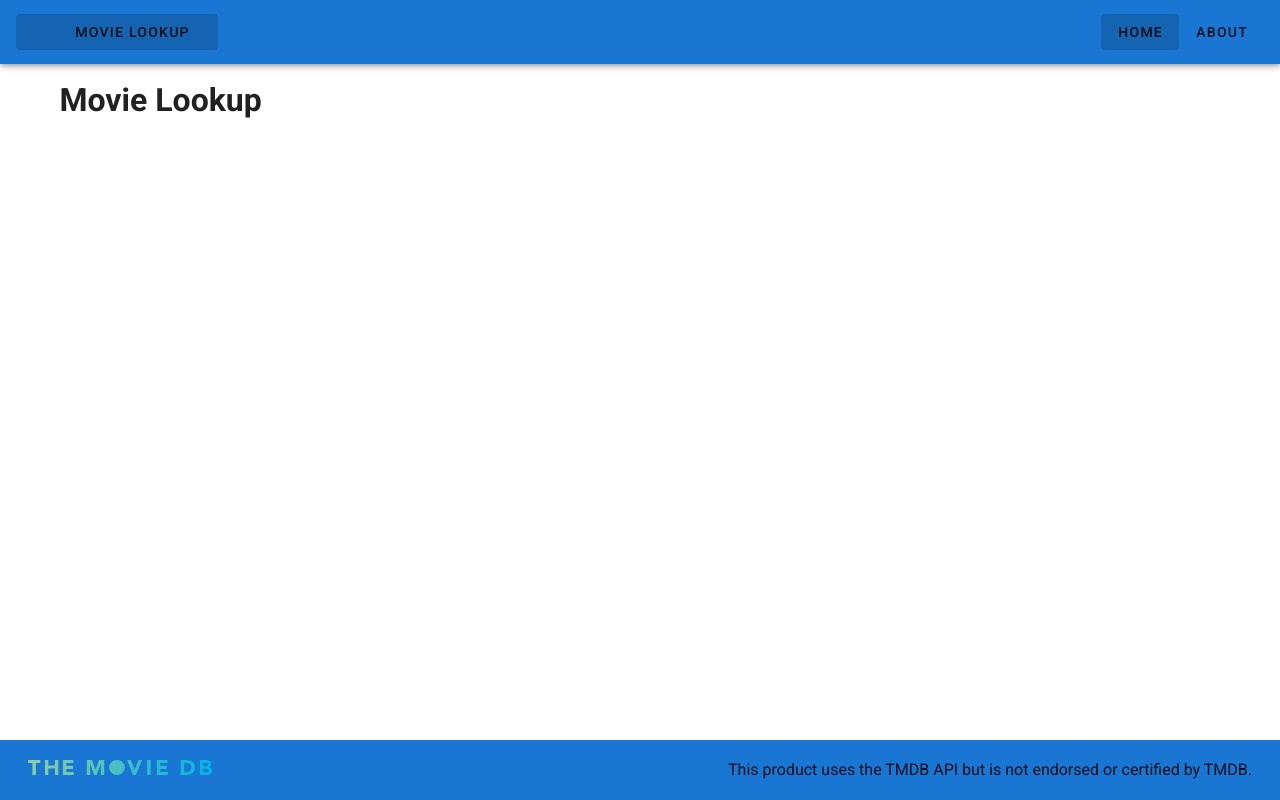
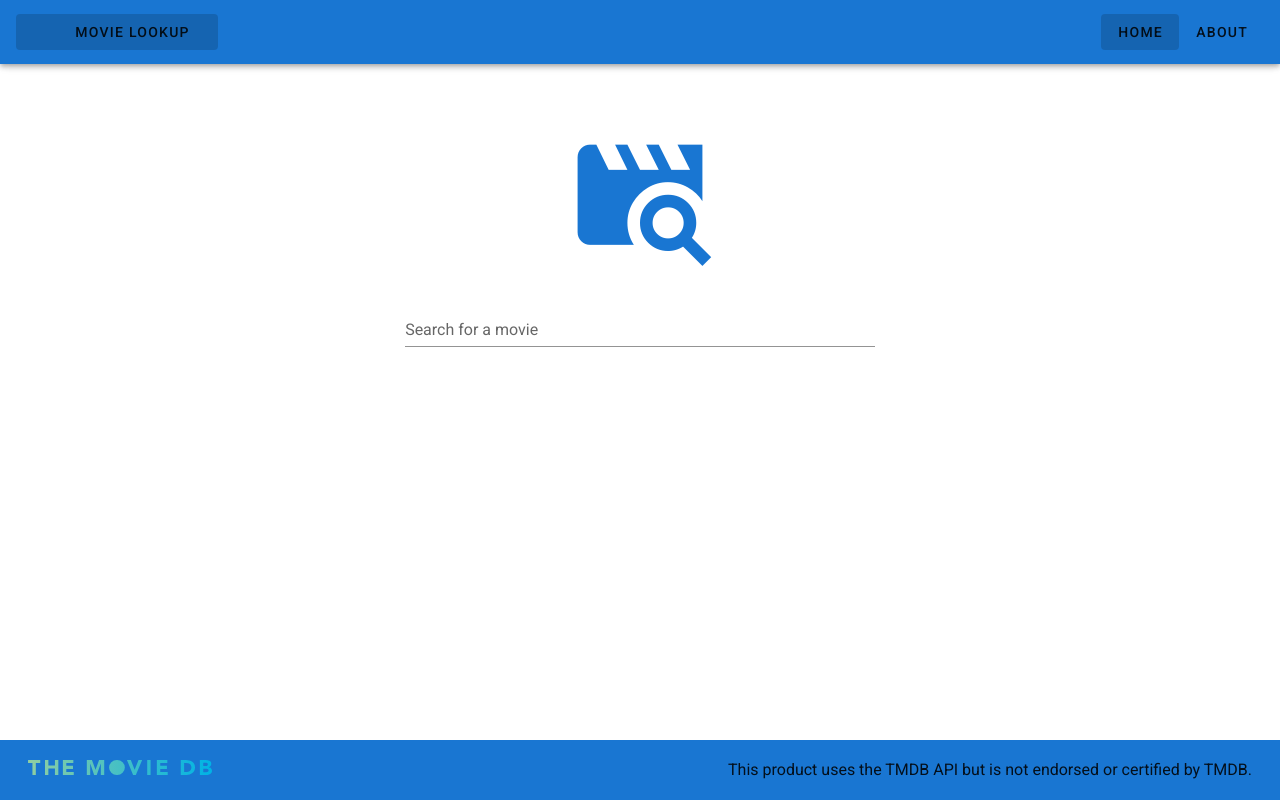
Before and after one commit to TOVTC/vuetify2-movie-lookup, a Vue app: page / in a window 1280 px wide. Built offline with nearby package versions, Linux system fonts and the light colour scheme.

Commit message:
added layout for search page

```diff
--- a/src/views/HomeView.vue
+++ b/src/views/HomeView.vue
@@ -1,8 +1,11 @@
 <template>
   <v-container>
-    <v-row>
-      <v-col>
-        <h1>Movie Lookup</h1>
+    <v-row justify="center" class="my-5">
+      <v-col cols="5">
+        <v-form class="text-center">
+          <v-icon color="primary" size="150" class="my-3">mdi-movie-search</v-icon>
+          <v-text-field label="Search for a movie" class="my-5" />
+        </v-form>
       </v-col>
     </v-row>
   </v-container>
```
